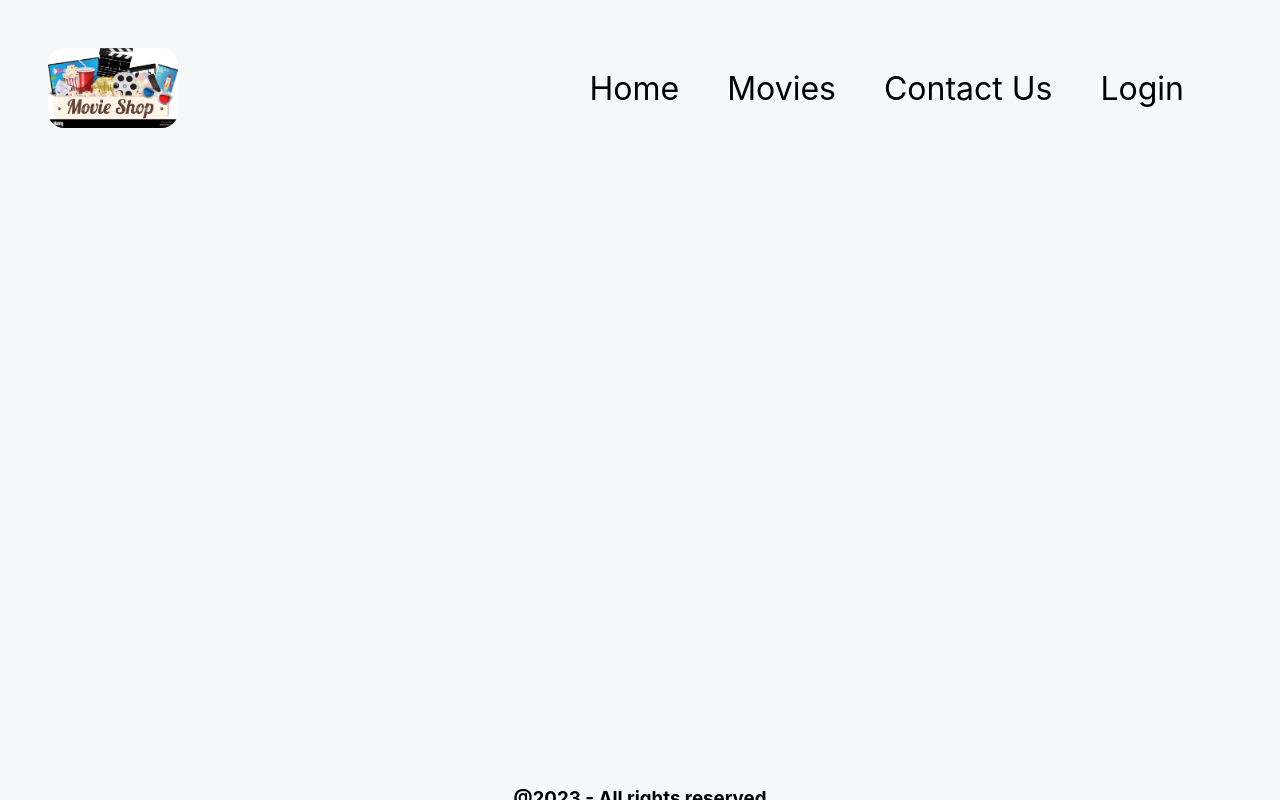
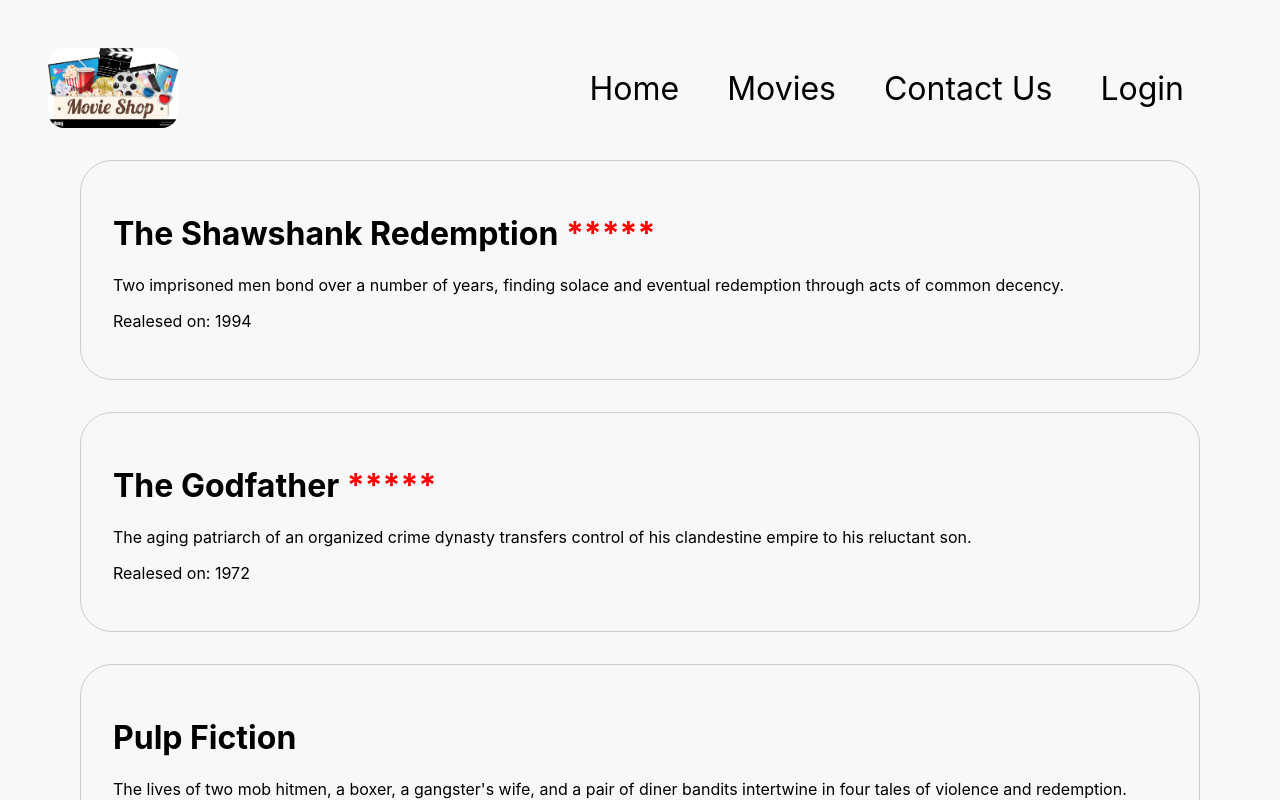
Before and after one commit to kiboma2021/React-Movieshop, a React (Create React App) app: page / in a window 1280 px wide. Shown: the top 800 px of the page. Built offline with nearby package versions, Linux system fonts and the light colour scheme; data requests are answered from the project's data file.

Commit message:
Fetch data from api

```diff
--- a/data/db.json
+++ b/data/db.json
@@ -33,7 +33,7 @@
           "movie_name": "Inception",
           "description": "A thief who steals corporate secrets through the use of dream-sharing technology is given the inverse task of planting an idea into the mind of a C.E.O.",
           "year_released": 2010,
-          "best_rated": true
+          "best_rated": false
         }
     ]
 
--- a/src/App.css
+++ b/src/App.css
@@ -30,3 +30,15 @@ ul>li {
 .main {
   min-height: 80vh;
 }
+
+.card {
+  margin: 2rem;
+  padding: 2rem;
+  border: 1px solid #ccc;
+  border-radius: 2rem;
+
+}
+
+.best_rated {
+  color: red;
+}
--- a/src/components/Main.js
+++ b/src/components/Main.js
@@ -1,8 +1,30 @@
-import React from 'react'
+import React, { useEffect, useState } from 'react'
 
 const Main = () => {
+    const [movies, setMovies] = useState([]);
+    const movie_url="http://localhost:8000/movies/";
+
+    console.log(movies);
+
+
+    useEffect(() =>{
+        fetch(movie_url)
+        .then(response => response.json())
+        .then(data => setMovies(data))
+
+    },[])
+
+
   return (
     <div className='main'>
+        {movies.map(movie  =>
+        <div className='card'>
+            <h1>{movie.movie_name} <span className={movie.best_rated?"best_rated":""} >{movie.best_rated?"*****":"" } </span>  </h1>
+            <p>{movie.description}</p>
+            <p>Realesed on: {movie.year_released} </p>
+        </div>
+        )}
+
 
     </div>
   )
```
